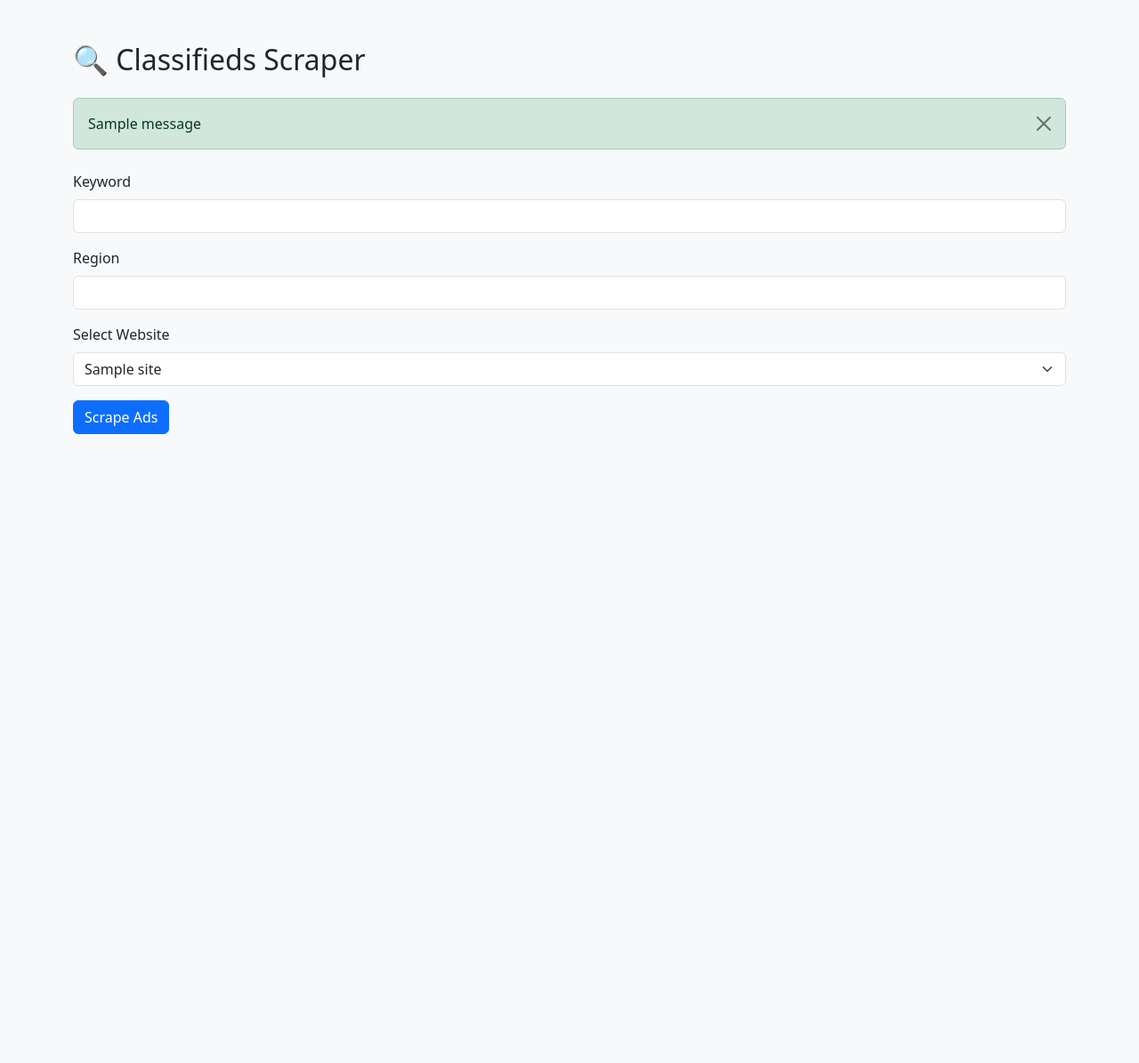
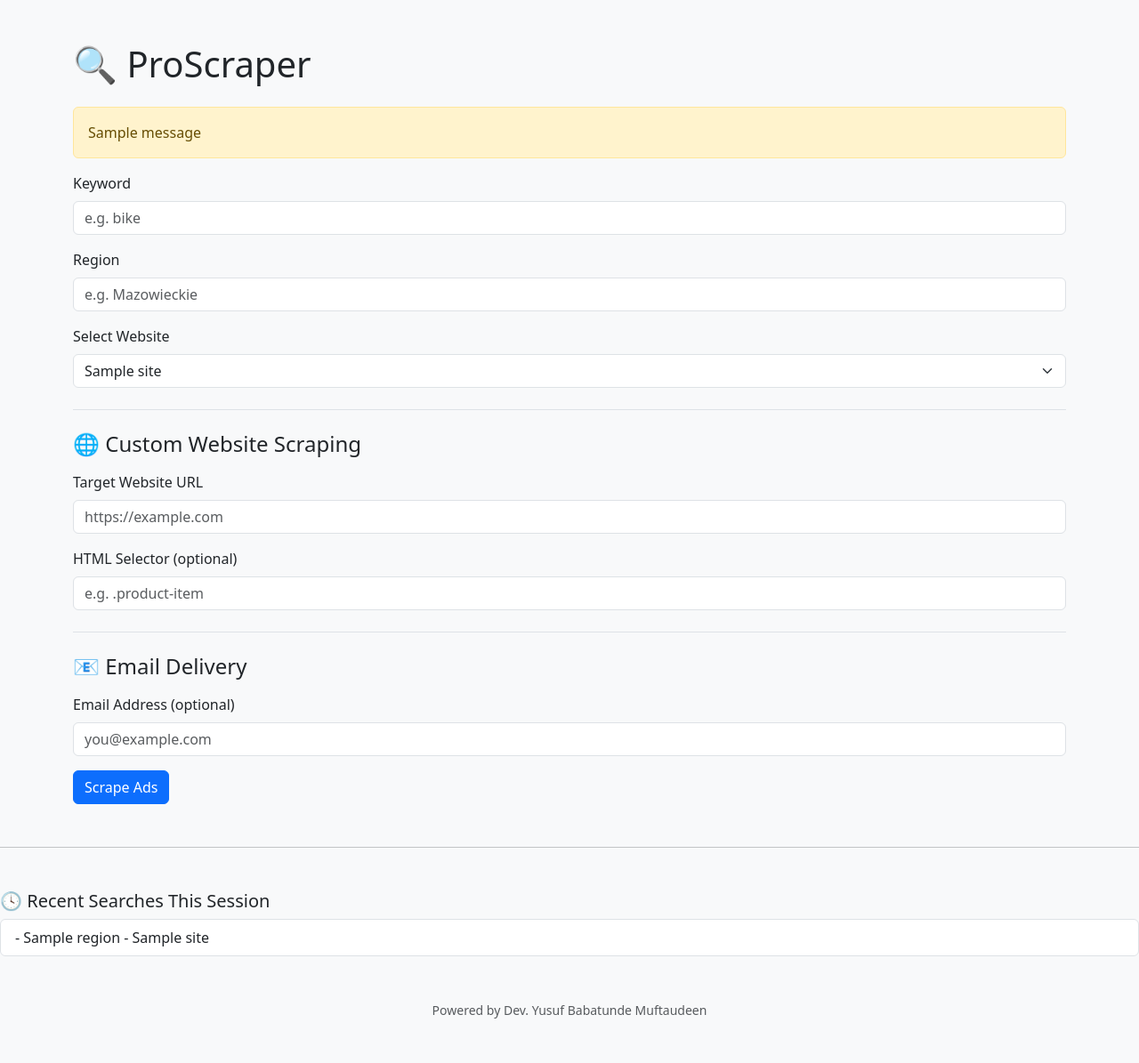
Before and after one commit to Miftau/proscraper, a Flask app: template templates/index.html in a window 1280 px wide. Shown: the whole page at 89% size. Before the commit the page ends 488 px from the top, so only its background shows below. Run offline with Flask 3, Linux system fonts and the light colour scheme; the template is opened without the code that fills it: most values are stand-ins (such as "Sample title", 1, 10 or a date in 2020); one stand-in notice (Sample message) is shown.

Commit message:
working on multisite support

```diff
--- a/app.py
+++ b/app.py
@@ -1,4 +1,5 @@
 from flask import Flask, render_template, request, redirect, url_for, send_file, flash
+from flask_mail import Mail, Message
 import os
 from scraper.config import SUPPORTED_WEBSITES
 from scraper.scraper_core import scrape_ads
@@ -7,48 +8,74 @@ from scraper.utils import save_to_csv, save_to_json
 app = Flask(__name__)
 app.secret_key = "Baba##thunday"  # Needed for flashing messages
 
+# Mail configuration
+app.config['MAIL_SERVER'] = 'smtp.gmail.com'
+app.config['MAIL_PORT'] = 587
+app.config['MAIL_USE_TLS'] = True
+app.config['MAIL_USERNAME'] = os.getenv("MAIL_USERNAME")
+app.config['MAIL_PASSWORD'] = os.getenv("MAIL_PASSWORD")
+app.config['MAIL_DEFAULT_SENDER'] = os.getenv("MAIL_USERNAME")
+mail = Mail(app)
+
 DATA_DIR = os.path.join(os.getcwd(), "data")
 os.makedirs(DATA_DIR, exist_ok=True)
 
-
 @app.route("/", methods=["GET", "POST"])
 def index():
-    if request.method == "POST":
-        keyword = request.form.get("keyword")
-        region = request.form.get("region")
-        website_key = request.form.get("website")
+    if request.method != "POST":
+        return render_template("index.html", sites=SUPPORTED_WEBSITES.keys())
+    keyword = request.form.get("keyword")
+    region = request.form.get("region")
+    website_key = request.form.get("site")
+    email = request.form.get("email")
+    custom_url = request.form.get("custom_url")
+    custom_selector = request.form.get("custom_selector")
 
-        if not keyword or not region or not website_key:
-            flash("All fields are required!")
-            return redirect(url_for("index"))
+    if not keyword or not region or not website_key:
+        flash("Keyword, region, and site are required!")
+        return redirect(url_for("index"))
 
+    if custom_url:
+        site_url = custom_url.strip()
+    else:
         site_info = SUPPORTED_WEBSITES.get(website_key)
         if not site_info:
             flash("Unsupported website selected.")
             return redirect(url_for("index"))
+        site_url = site_info["url"]
 
-        site_url = site_info["url"]
-        ads = scrape_ads(site_url, keyword, region)
+    ads = scrape_ads(site_url, keyword, region, custom_selector)
 
-        # Save results
-        csv_path = save_to_csv(ads, keyword, region, DATA_DIR)
-        json_path = save_to_json(ads, keyword, region, DATA_DIR)
-        if not csv_path or not json_path:
-            flash("Failed to save scraped results.")
-            return redirect(url_for("index"))
+    # Save results
+    csv_path = save_to_csv(ads, keyword, region, DATA_DIR)
+    json_path = save_to_json(ads, keyword, region, DATA_DIR)
+    if not csv_path or not json_path:
+        flash("Failed to save scraped results.")
+        return redirect(url_for("index"))
 
-        return render_template(
-            "results.html",
-            ads=ads,
-            site=site_url,
-            keyword=keyword,
-            region=region,
-            csv_filename=os.path.basename(csv_path),
-            json_filename=os.path.basename(json_path)
-        )
+    # Optional email sending
+    if email:
+        try:
+            msg = Message("Your ProScraper Results", recipients=[email])
+            msg.body = f"Attached are your scraped results for '{keyword}' in '{region}'."
+            with open(csv_path, 'rb') as f:
+                msg.attach(os.path.basename(csv_path), "text/csv", f.read())
+            with open(json_path, 'rb') as f:
+                msg.attach(os.path.basename(json_path), "application/json", f.read())
+            mail.send(msg)
+            flash("Results sent to your email successfully!")
+        except Exception as e:
+            flash(f"Failed to send email: {str(e)}")
 
-    return render_template("index.html", websites=SUPPORTED_WEBSITES)
-
+    return render_template(
+        "results.html",
+        ads=ads,
+        site=site_url,
+        keyword=keyword,
+        region=region,
+        csv_filename=os.path.basename(csv_path),
+        json_filename=os.path.basename(json_path)
+    )
 
 @app.route("/download/<filename>")
 def download_file(filename):
@@ -58,6 +85,5 @@ def download_file(filename):
         return redirect(url_for("index"))
     return send_file(filepath, as_attachment=True)
 
-
 if __name__ == "__main__":
     app.run(debug=False)
--- a/templates/index.html
+++ b/templates/index.html
@@ -2,46 +2,74 @@
 <html lang="en">
 <head>
     <meta charset="UTF-8">
-    <title>Classifieds Scraper</title>
+    <title>ProScraper - Smart Classified Scraper</title>
     <link href="https://cdn.jsdelivr.net/npm/bootstrap@5.3.3/dist/css/bootstrap.min.css" rel="stylesheet">
 </head>
-<body class="bg-light p-5">
+<body class="bg-light py-5">
 <div class="container">
-        <h2 class="mb-4">🔍 Classifieds Scraper</h2>
-
-            <!-- Flash messages -->
-        {% with messages = get_flashed_messages(with_categories=true) %}
+    <h1 class="mb-4">🔍 ProScraper</h1>
+    {% with messages = get_flashed_messages() %}
     {% if messages %}
-        <div class="mb-4">
-            {% for category, message in messages %}
-            <div class="alert alert-{{ category }} alert-dismissible fade show" role="alert">
-                {{ message }}
-                <button type="button" class="btn-close" data-bs-dismiss="alert" aria-label="Close"></button>
-            </div>
-            {% endfor %}
+        <div class="alert alert-warning" role="alert">
+            {{ messages[0] }}
         </div>
     {% endif %}
     {% endwith %}
 
-        <form method="POST">
+    <form method="POST" action="/scrape">
         <div class="mb-3">
-                <label class="form-label">Keyword</label>
-                <input type="text" name="keyword" class="form-control" required>
+            <label for="keyword" class="form-label">Keyword</label>
+            <input type="text" class="form-control" name="keyword" id="keyword" placeholder="e.g. bike" required>
         </div>
         <div class="mb-3">
-                <label class="form-label">Region</label>
-                <input type="text" name="region" class="form-control" required>
+            <label for="region" class="form-label">Region</label>
+            <input type="text" class="form-control" name="region" id="region" placeholder="e.g. Mazowieckie" required>
         </div>
         <div class="mb-3">
-                <label class="form-label">Select Website</label>
-                <select class="form-select" name="website" required>
-                  {% for key, site in websites.items() %}
-                    <option value="{{ key }}">{{ site.name }}</option>
+            <label for="site" class="form-label">Select Website</label>
+            <select class="form-select" name="site" id="site" required>
+                {% for site in sites %}
+                <option value="{{ site }}">{{ site }}</option>
                 {% endfor %}
             </select>
         </div>
+
+        <div class="border-top my-4"></div>
+        <h4 class="mb-3">🌐 Custom Website Scraping</h4>
+        <div class="mb-3">
+            <label for="custom_url" class="form-label">Target Website URL</label>
+            <input type="url" class="form-control" name="custom_url" id="custom_url" placeholder="https://example.com">
+        </div>
+        <div class="mb-3">
+            <label for="custom_selector" class="form-label">HTML Selector (optional)</label>
+            <input type="text" class="form-control" name="custom_selector" id="custom_selector" placeholder="e.g. .product-item">
+        </div>
+
+        <div class="border-top my-4"></div>
+        <h4 class="mb-3">📧 Email Delivery</h4>
+        <div class="mb-3">
+            <label for="email" class="form-label">Email Address (optional) </label>
+            <input type="email" class="form-control" name="email" id="email" placeholder="you@example.com">
+        </div>
+
         <button type="submit" class="btn btn-primary">Scrape Ads</button>
     </form>
 </div>
+<hr class="my-5">
+<h5>🕓 Recent Searches This Session</h5>
+<ul class="list-group">
+    {% if history %}
+        {% for item in history %}
+            <li class="list-group-item">
+                {{ item.keyword }} - {{ item.region }} - {{ item.site }}
+            </li>
+        {% endfor %}
+    {% else %}
+        <li class="list-group-item">No recent searches</li>
+    {% endif %}
+</ul>
+<footer class="text-center mt-5 text-muted">
+    <small>Powered by Dev. Yusuf Babatunde Muftaudeen</small>
+</footer>
 </body>
 </html>
```
Also changed, not shown: scraper/config.py (+60 -2 lines), templates/history.html (added, +42 -0 lines). Lines whose indentation alone changed are shown as unchanged.
